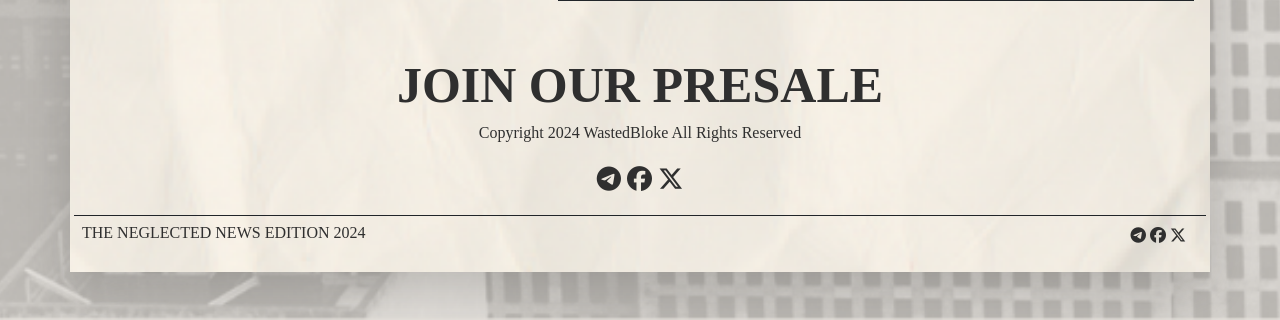
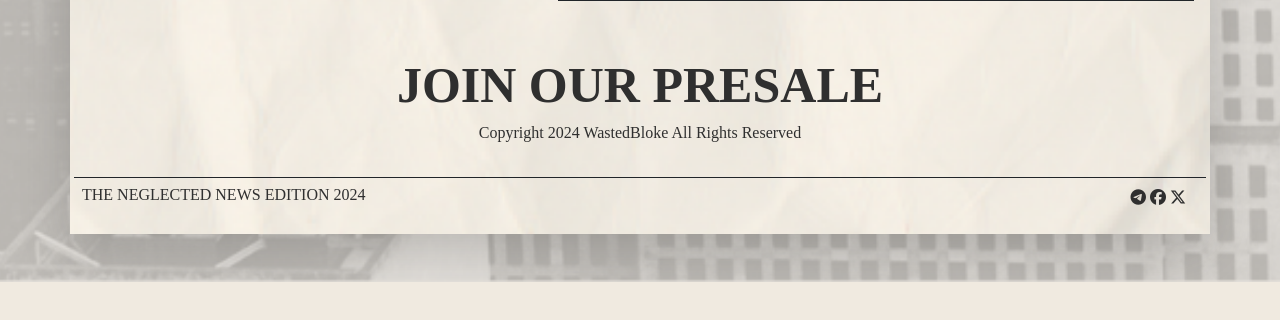
Before and after one commit to jaycee0610/Wasted-Bloke, a PHP site: page /bootstrap/index.php in a window 1280 px wide. Shown: the part 2061-2381 px from the top of the page. After the commit the page ends 2343 px from the top, so only its background shows below. Run offline with PHP 8.4, Linux system fonts and the light colour scheme.

Commit message:
Update index.php

```diff
--- a/bootstrap/index.php
+++ b/bootstrap/index.php
@@ -378,11 +378,7 @@
                     </h3>
                     <p>Copyright 2024 WastedBloke
                         All Rights Reserved</p>
-                    <div style="font-size:25px;">
-                        <span class="fa-brands fa-telegram"></span>
-                        <span class="fa-brands fa-facebook"></span>
-                        <span class="fa-brands fa-x-twitter"></span>
-                    </div>
+
                 </div>
 
             </div>
```
